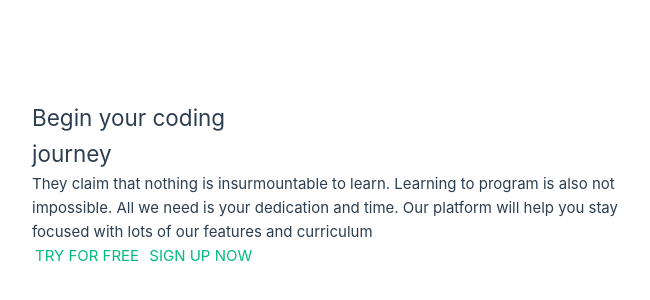
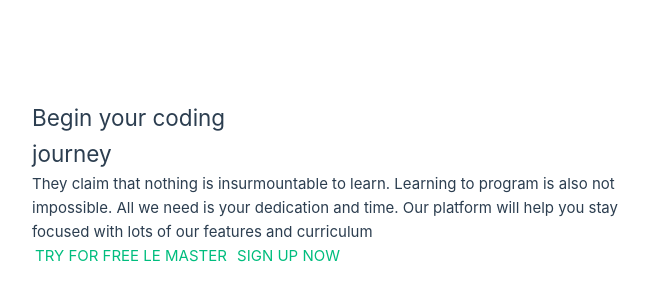
Before and after one commit to asteriskpro/appvuerepo, a Vue app: page / in a window 1280 px wide. Shown: the part 216-516 px from the top of the page, without its empty margins (0-650 px from the left). Built offline with nearby package versions, Linux system fonts and the light colour scheme.

Commit message:
ma 4eme commit message

```diff
--- a/src/App.vue
+++ b/src/App.vue
@@ -11,7 +11,7 @@
           our features and curriculum</p>
         <div class="flex justify-center">
           <a class="inline-block py-4 px-10 free-btn text-md " href="#">
-            TRY FOR FREE
+            TRY FOR FREE LE MASTER
           </a>
           <a class="inline-block py-4 px-10 bg-btn text-md " href="#">
             SIGN UP NOW
```
